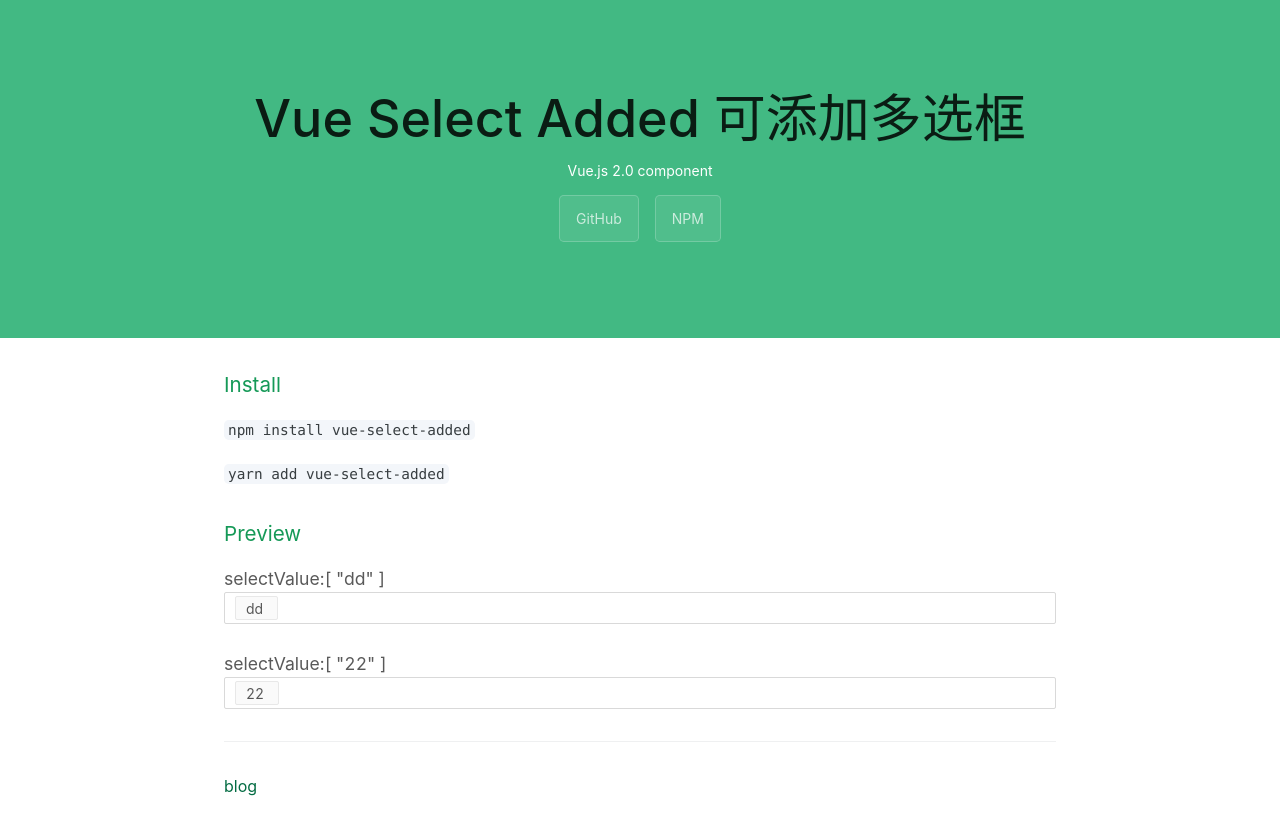
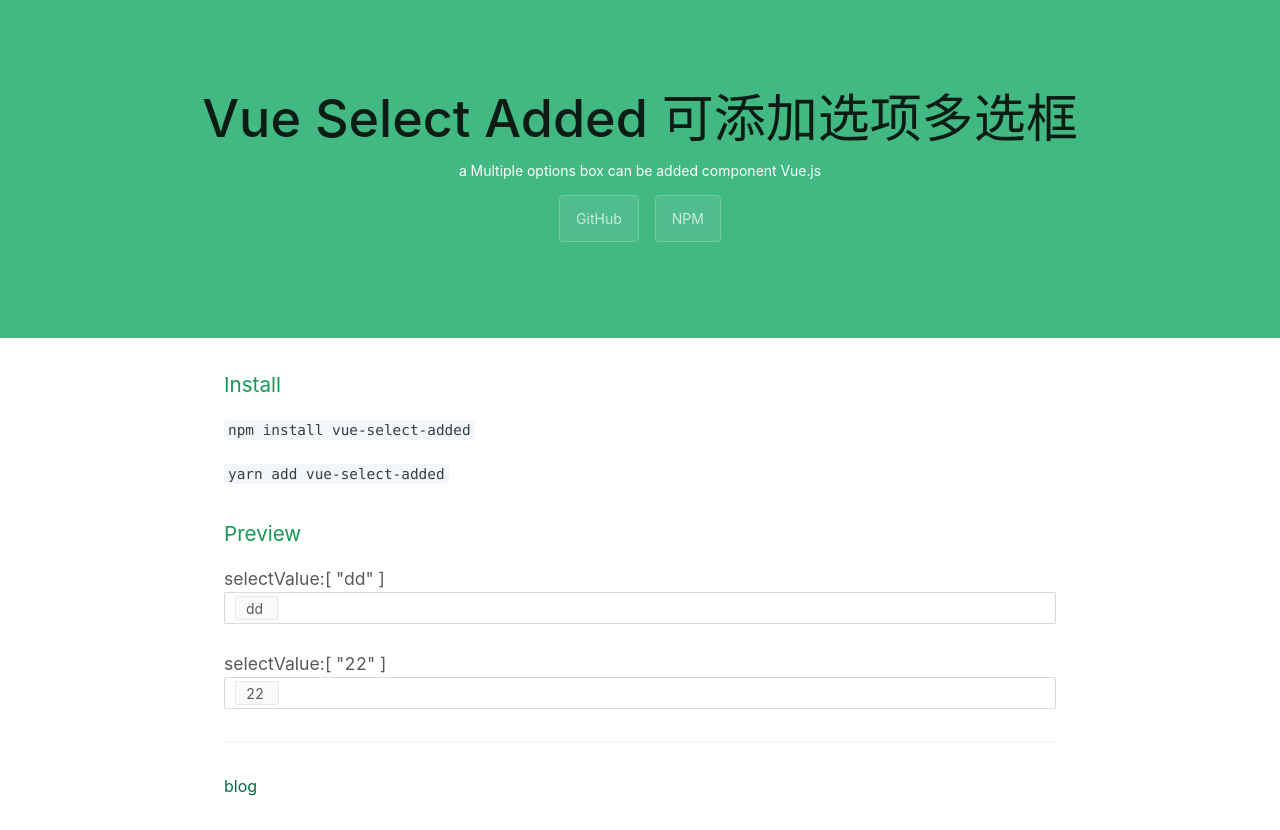
Before and after one commit to XiaoNode/vue-select-added, a Vue app: page / in a window 1280 px wide. Built offline with nearby package versions, Linux system fonts and the light colour scheme.

Commit message:
修改描述

```diff
--- a/src/App.vue
+++ b/src/App.vue
@@ -1,9 +1,9 @@
 <template>
   <div id="app">
     <section class="page-header">
-      <h1 class="project-name">Vue Select Added 可添加多选框</h1>
+      <h1 class="project-name">Vue Select Added 可添加选项多选框</h1>
       <p>
-        Vue.js 2.0 component
+        a Multiple options box can be added component Vue.js
       </p>
       <a
         class="btn"
--- a/src/components/SelectAdded.vue
+++ b/src/components/SelectAdded.vue
@@ -161,7 +161,6 @@
     this.$data.selectValue = this.$props.product;
   },
   data: () => ({
-    primaryColor: "#ff6b38",
     items: [],
     selectValue: [],
     searchVal: "",
```
